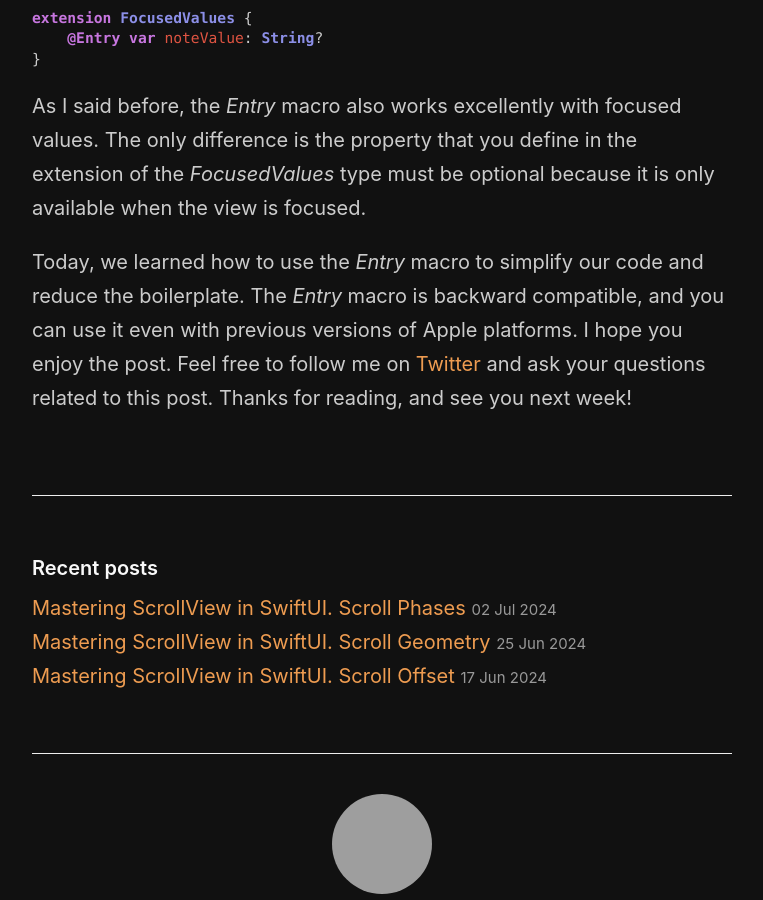
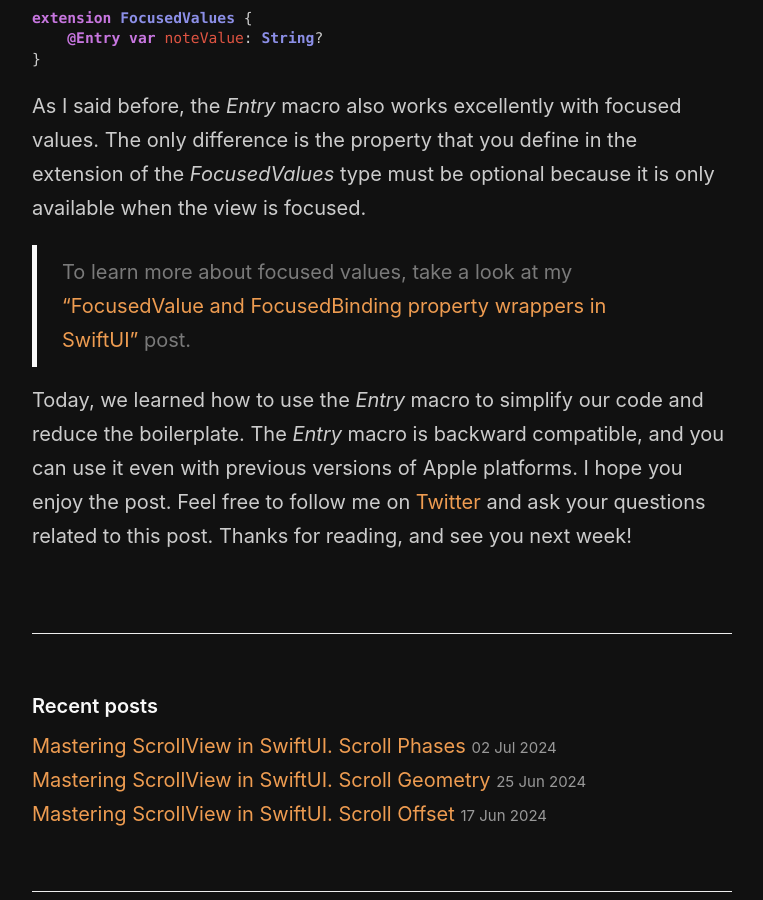
Before and after one commit to mecid/mecid.github.io, a Jekyll site: the page built from _posts/2024-07-09-introducing-entry-macro-in-swiftui.md, in a window 1280 px wide and 900 px high, scrolled down 3018 px, cut to the strip 0-900 px from the top of the window. Shown: the whole strip, without its empty margins (258-1021 px from the left). Built offline with Jekyll 4.4.1, drawn with Linux system fonts in a browser that asks for light colours; grey boxes are pictures that could not be loaded.

Commit message:
another reference post added to the entry macro post

```diff
--- a/_posts/2024-07-09-introducing-entry-macro-in-swiftui.md
+++ b/_posts/2024-07-09-introducing-entry-macro-in-swiftui.md
@@ -91,4 +91,6 @@ extension FocusedValues {
 
 As I said before, the *Entry* macro also works excellently with focused values. The only difference is the property that you define in the extension of the *FocusedValues* type must be optional because it is only available when the view is focused.
 
+> To learn more about focused values, take a look at my ["FocusedValue and FocusedBinding property wrappers in SwiftUI"](/2021/03/03/focusedvalue-and-focusedbinding-property-wrappers-in-swiftui/) post.
+
 Today, we learned how to use the *Entry* macro to simplify our code and reduce the boilerplate. The *Entry* macro is backward compatible, and you can use it even with previous versions of Apple platforms. I hope you enjoy the post. Feel free to follow me on [Twitter](https://twitter.com/mecid) and ask your questions related to this post. Thanks for reading, and see you next week!
```
